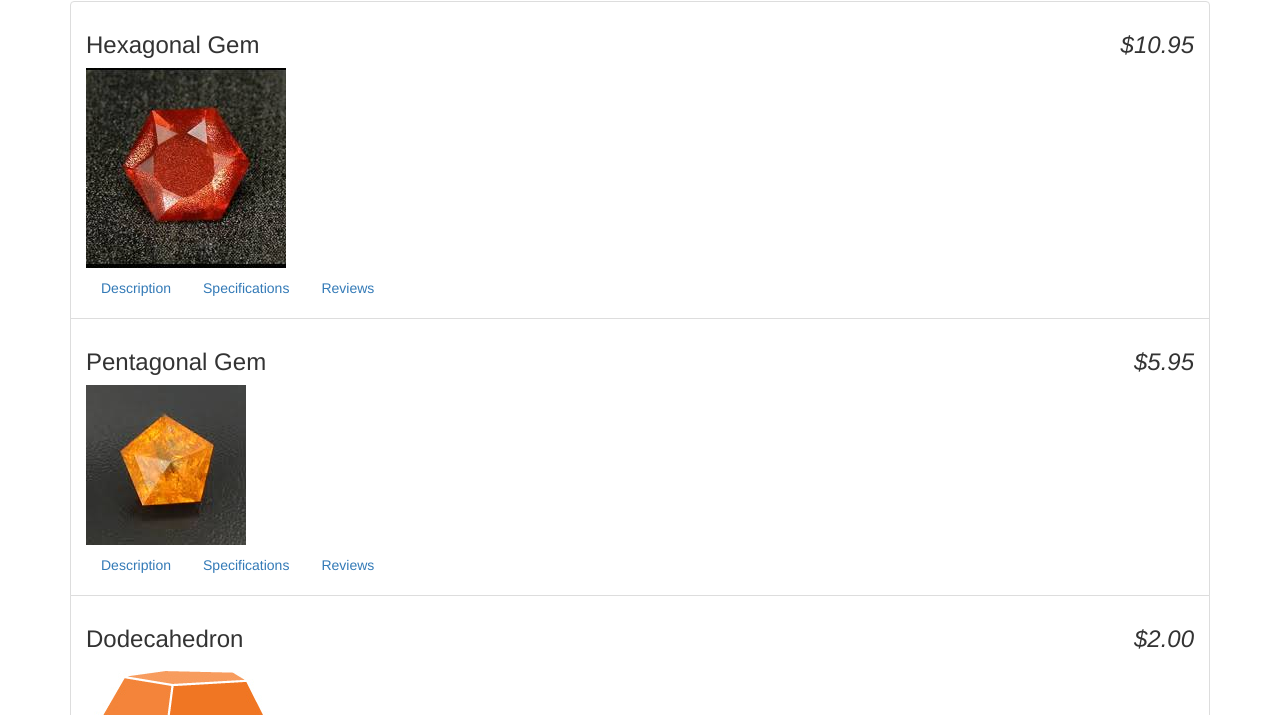
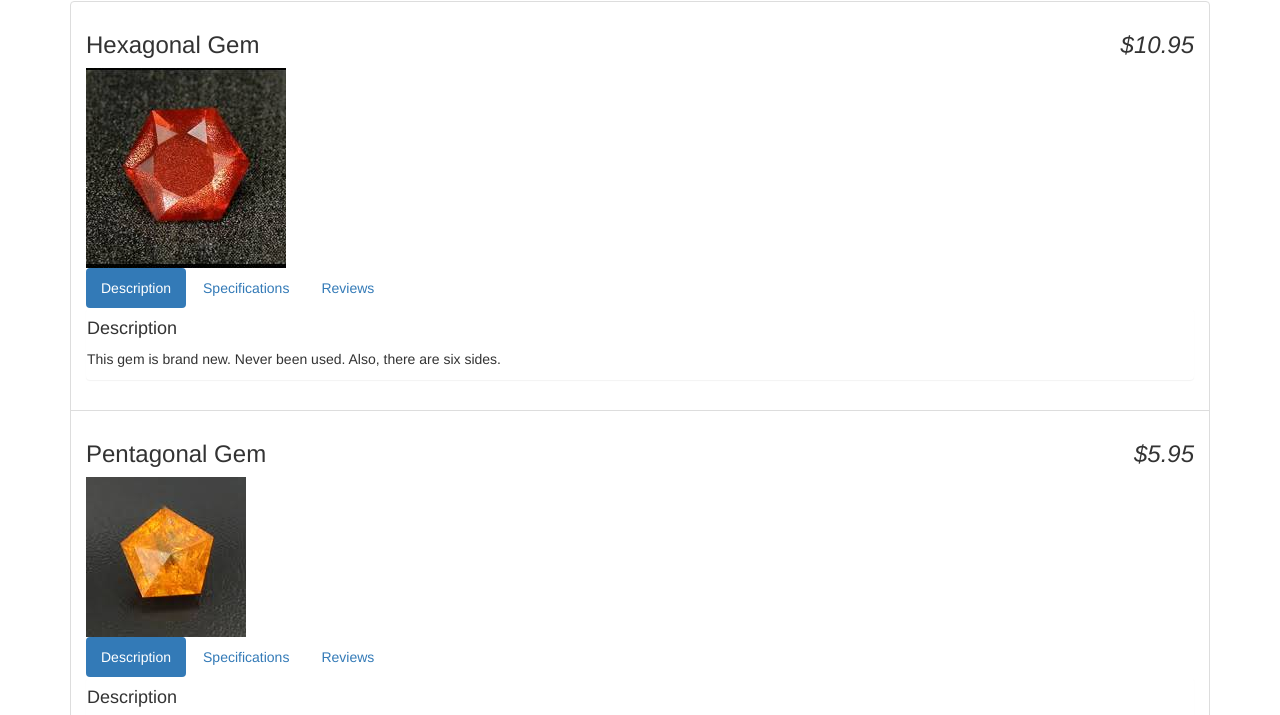
Before and after one commit to m2mathew/angular-drum-store, a website: page index.html in a window 1280 px wide. Shown: the part 69-784 px from the top of the page. Drawn offline with nearby package versions, Linux system fonts and the light colour scheme.

Commit message:
Tabs show active state

```diff
--- a/index.html
+++ b/index.html
@@ -18,11 +18,19 @@
 			<div class="gallery">
 				<img ng-src="{{ product.images[0] }}"/>
 			</div>
-			<ul class="nav nav-pills">
-				<li><a href ng-click="tab = 1">Description</a></li>
-				<li><a href ng-click="tab = 2">Specifications</a></li>
-				<li><a href ng-click="tab = 3">Reviews</a></li>
-			</ul>
+			<div ng-init="tab = 1">
+				<ul class="nav nav-pills">
+					<li ng-class="{ active:tab === 1 }">
+						<a href ng-click="tab = 1">Description</a>
+					</li>
+					<li ng-class="{ active:tab === 2 }">
+						<a href ng-click="tab = 2">Specifications</a>
+					</li>
+					<li ng-class="{ active:tab === 3 }">
+						<a href ng-click="tab = 3">Reviews</a>
+					</li>
+				</ul>
+			</div>
 			<div class="panel" ng-show="tab === 1">
 				<h4>Description</h4>
 				<p>{{product.description}}</p>
```
